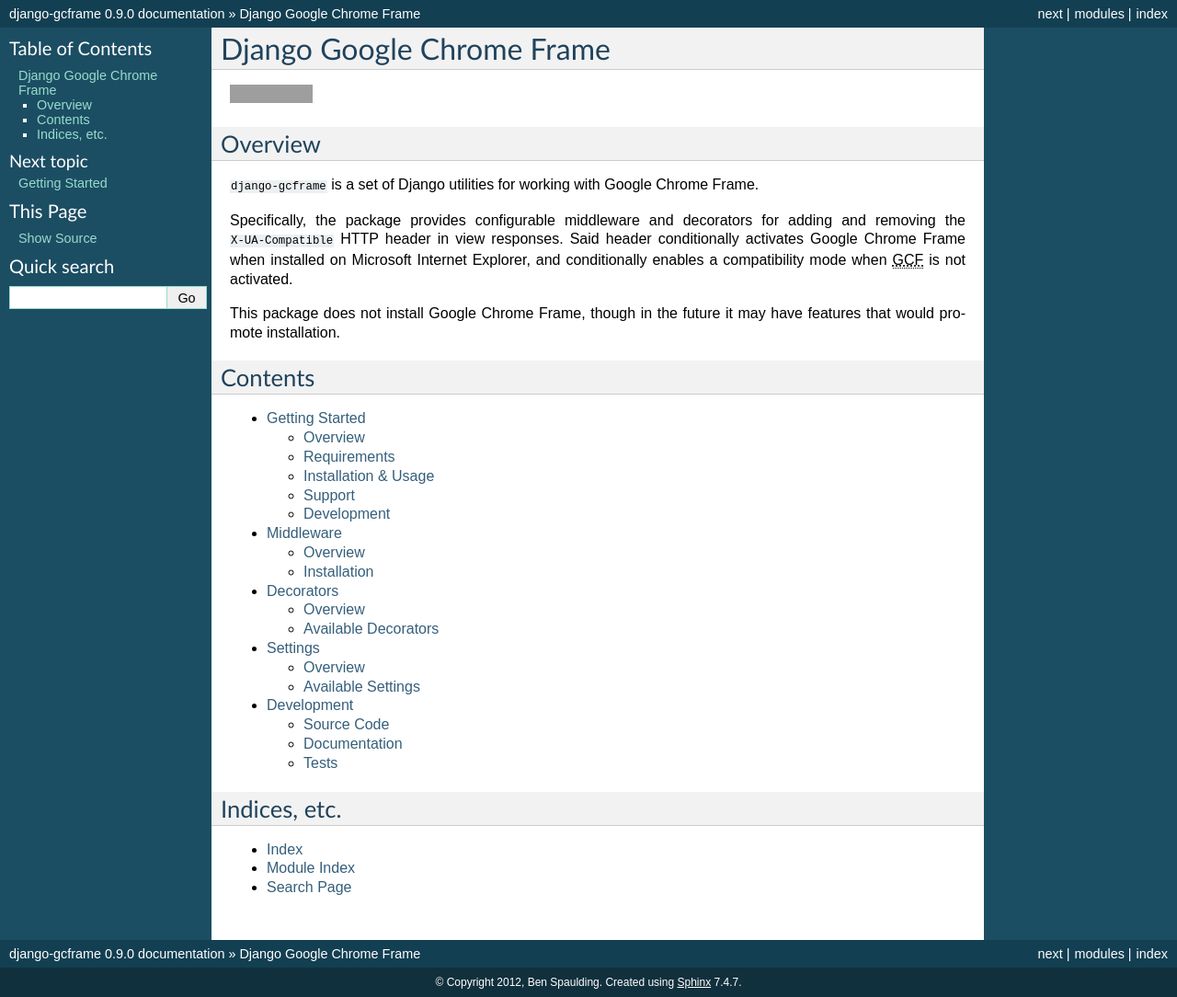
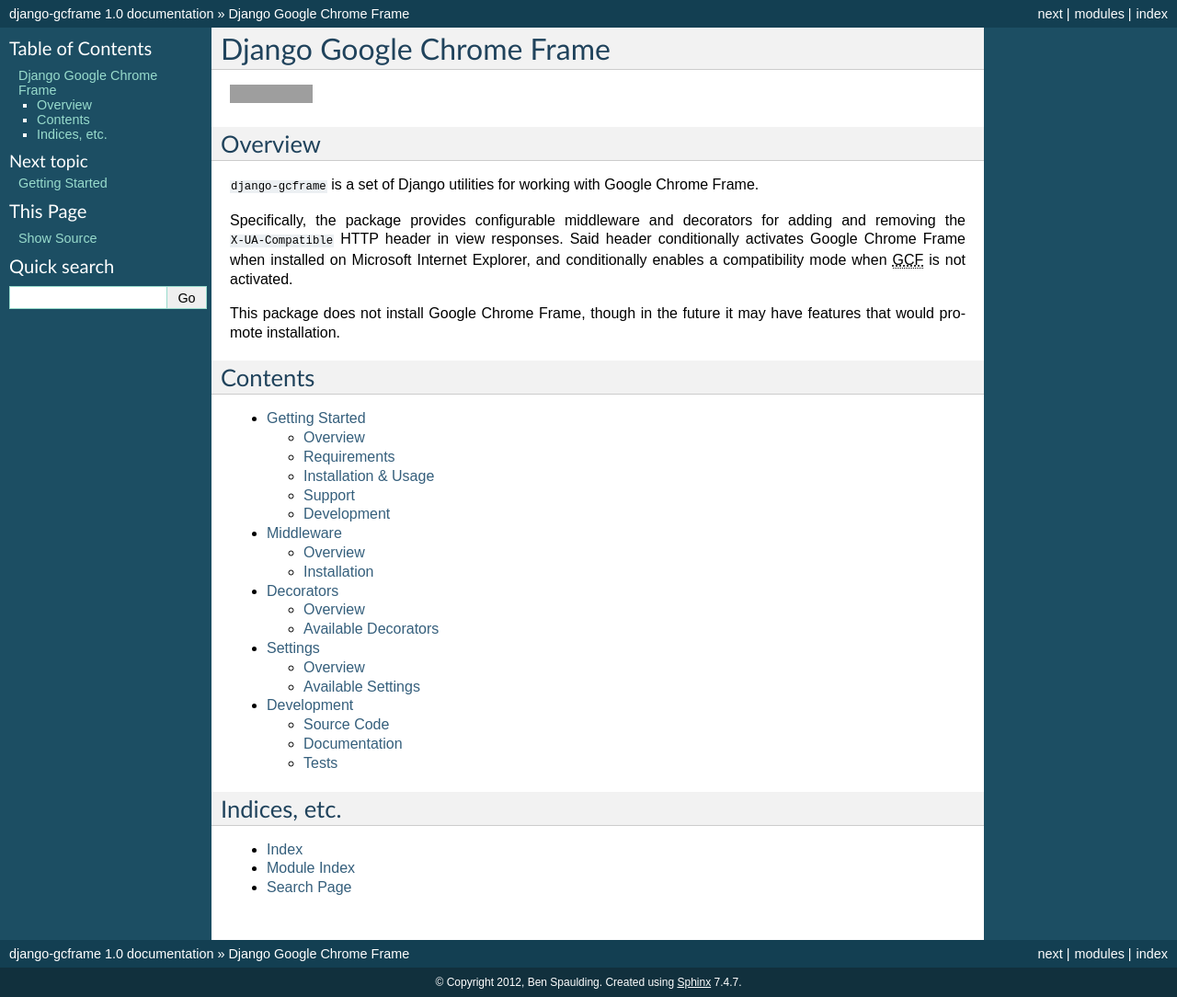
Before and after one commit to benspaulding/django-gcframe, a Sphinx documentation site: the page built from docs/index.rst, in a window 1280 px wide. Shown: the whole page at 92% size. Built offline with Sphinx 7.4.7, drawn with Linux system fonts in a browser that asks for light colours; grey boxes are pictures that could not be loaded.

Commit message:
Update version to 1.0.

```diff
--- a/docs/conf.py
+++ b/docs/conf.py
@@ -54,9 +54,9 @@
 # built documents.
 #
 # The short X.Y version.
-version = '0.9'
+version = '1.0'
 # The full version, including alpha/beta/rc tags.
-release = '0.9.0'
+release = '1.0'
 
 # The language for content autogenerated by Sphinx. Refer to documentation
 # for a list of supported languages.
--- a/gcframe/__init__.py
+++ b/gcframe/__init__.py
@@ -15,4 +15,4 @@
 
 """
 
-__version__ = '0.9'
+__version__ = '1.0'
```
